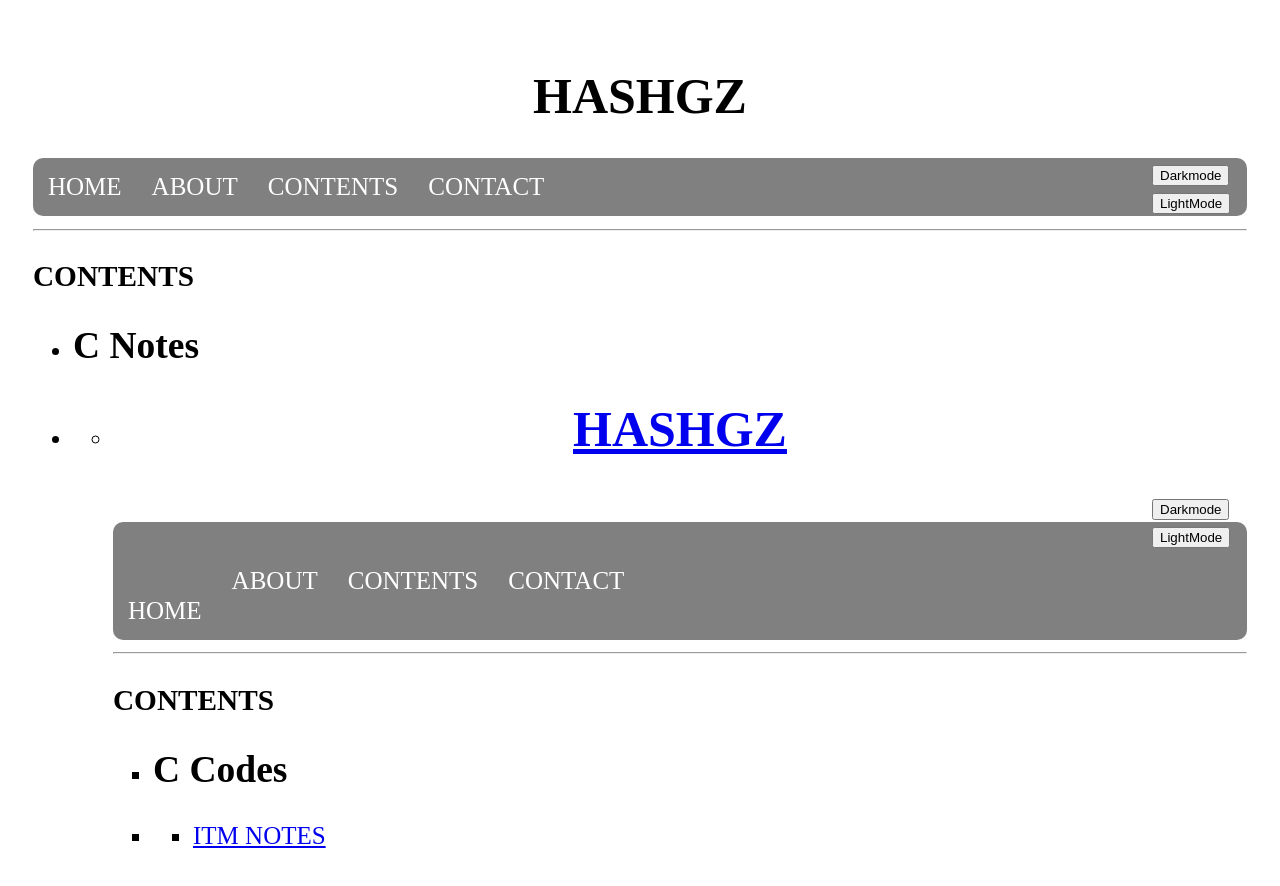
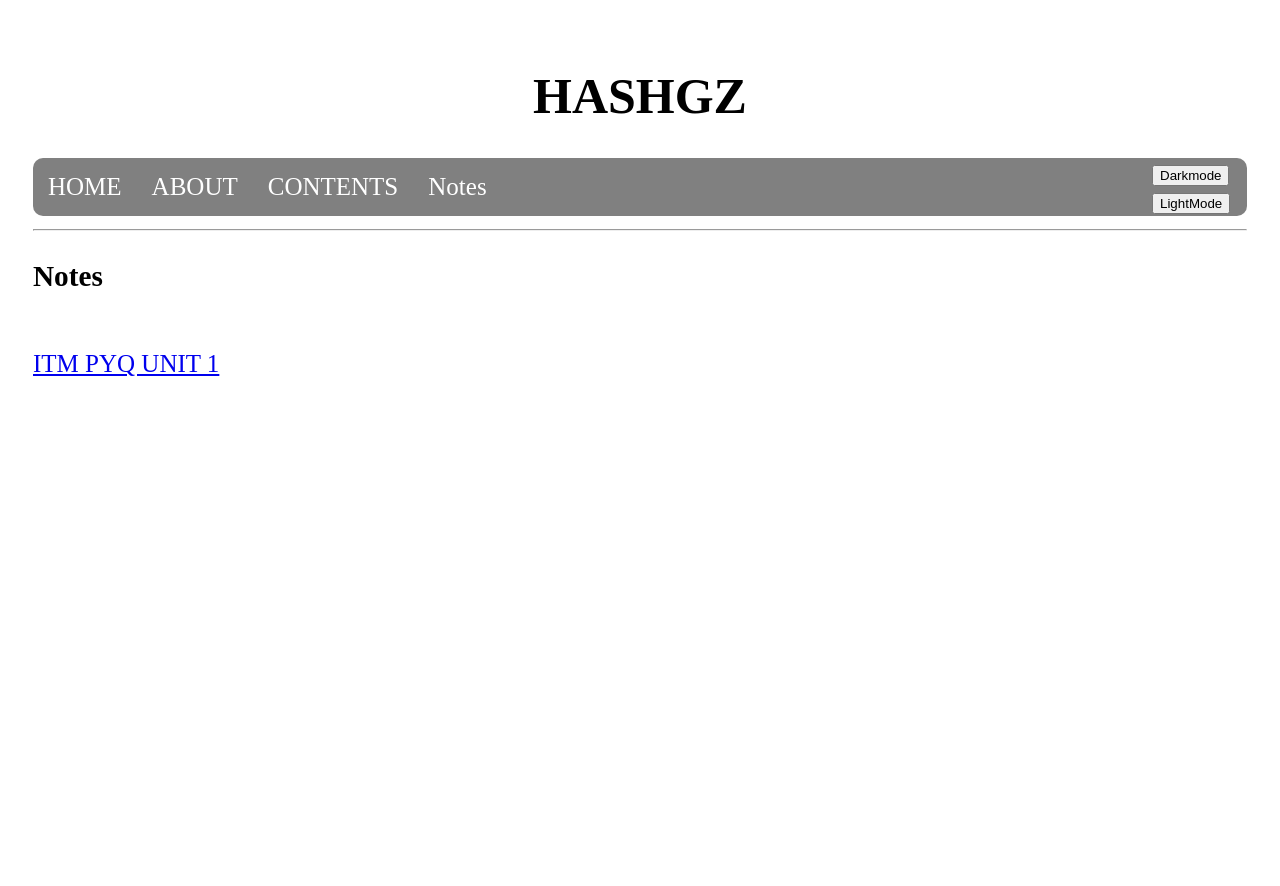
Before and after one commit to HarshGamingZ/harshgamingz.github.io, a plain HTML site: page Notes.html in a window 1280 px wide. After the commit the page ends 800 px from the top, so only its background shows below. Drawn offline with Linux system fonts and the light colour scheme.

Commit message:
Update Notes.html

```diff
--- a/Notes.html
+++ b/Notes.html
@@ -16,50 +16,15 @@
         <ul>
             <li><a href="index.html">HOME</a></li>
             <li><a href="">ABOUT</a></li>
-            <li><a href="">CONTENTS</a></li>
-            <li><a href="">CONTACT</a></li>
+            <li><a href="content.html">CONTENTS</a></li>
+            <li><a href="Notes.html">Notes</a></li>
         </ul>
     </nav>
     <hr>
     <main>
-        <h3>CONTENTS</h3>
-        <ul>
-          <li><h2>C Notes</h2></li>
-          <li>
-            <ul>
-              <li><a href="<!DOCTYPE html>
-<html lang="en">
-<head>
-    <link rel="stylesheet" href="design.css">
-    <script src="javascript.js"></script>
-    <meta charset="UTF-8">
-    <meta name="viewport" content="width=device-width, initial-scale=1.0">
-    <title>HASHGZ</title>
-</head>
-<body>
-    <h1>HASHGZ </h1>
-    <div class="dark"><button onclick="darkMode()">Darkmode</button>
-    <button onclick="lightMode()">LightMode</button>
-    </div>
-    <nav class="navbar">
-        <ul>
-            <li><a href="index.html">HOME</a></li>
-            <li><a href="">ABOUT</a></li>
-            <li><a href="">CONTENTS</a></li>
-            <li><a href="">CONTACT</a></li>
-        </ul>
-    </nav>
-    <hr>
-    <main>
-        <h3>CONTENTS</h3>
-        <ul>
-          <li><h2>C Codes</h2></li>
-          <li>
-            <ul>
-              <li><a href="https://docs.google.com/document/d/1--f_GSSGrl8Sgg9weDeHg3lg-BPO1Vaa/edit?usp=drivesdk&ouid=106108087536007250634&rtpof=true&sd=true">ITM NOTES</a></li>
-            </ul>
-          </li>
-        </ul>
+        <h3>Notes</h3>
+        <br>
+        <a href="https://docs.google.com/document/d/1--f_GSSGrl8Sgg9weDeHg3lg-BPO1Vaa/edit?usp=drivesdk&ouid=106108087536007250634&rtpof=true&sd=true"> ITM PYQ UNIT 1</a>
     </main>
     <h6><p id="DarkModetext"></p></h6>
 
```
